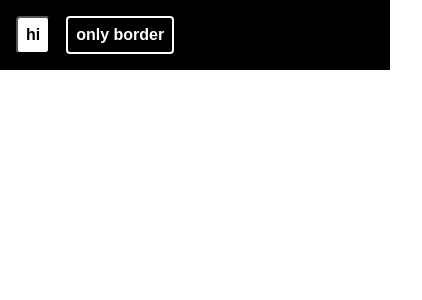
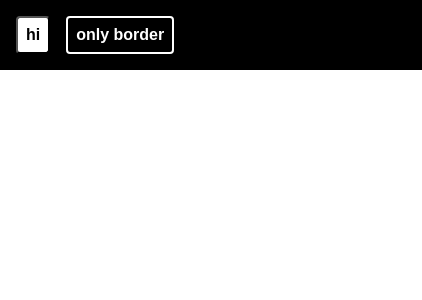
Before and after one commit to Dayoung3460/react-study, a React app: page / in a window 390 px wide. Shown: the top 300 px of the page, 422 px wide, since content can reach past the window. Built offline with nearby package versions, Linux system fonts and the light colour scheme.

Commit message:
styled component - responsive

```diff
--- a/src/MyComponent/StyledComponent.js
+++ b/src/MyComponent/StyledComponent.js
@@ -5,6 +5,14 @@ const Box = styled.div`
   background: ${props => props.color || 'blue'};
   padding: 1rem;
   display: flex;
+  width: 1024px;
+  margin: auto;
+  @media (max-width: 1024px) {
+    width: 768px;
+  }
+  @media (max-width: 768px) {
+    width: 100%;
+  }
   `;
 
 const Button = styled.button`
```
